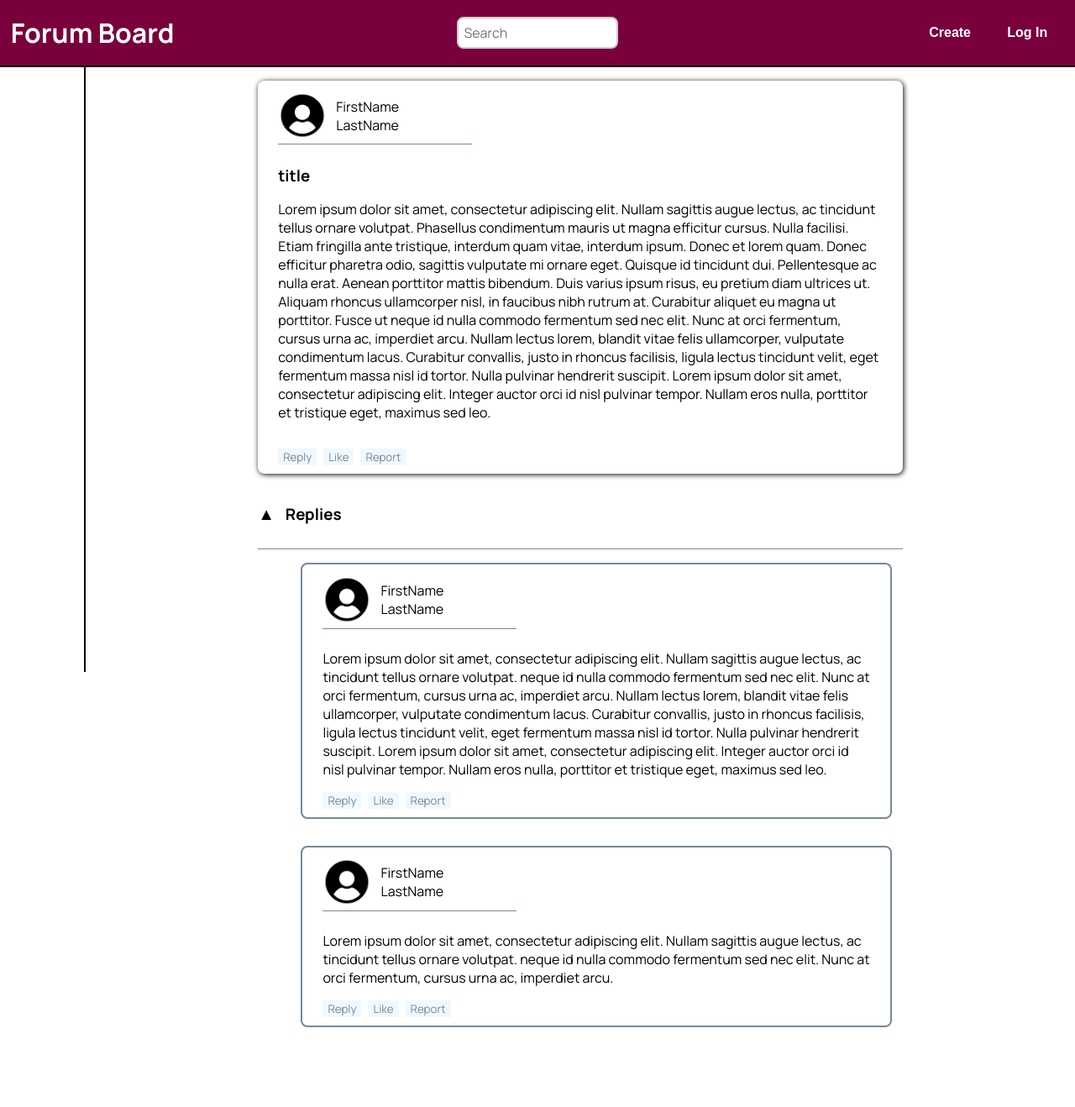
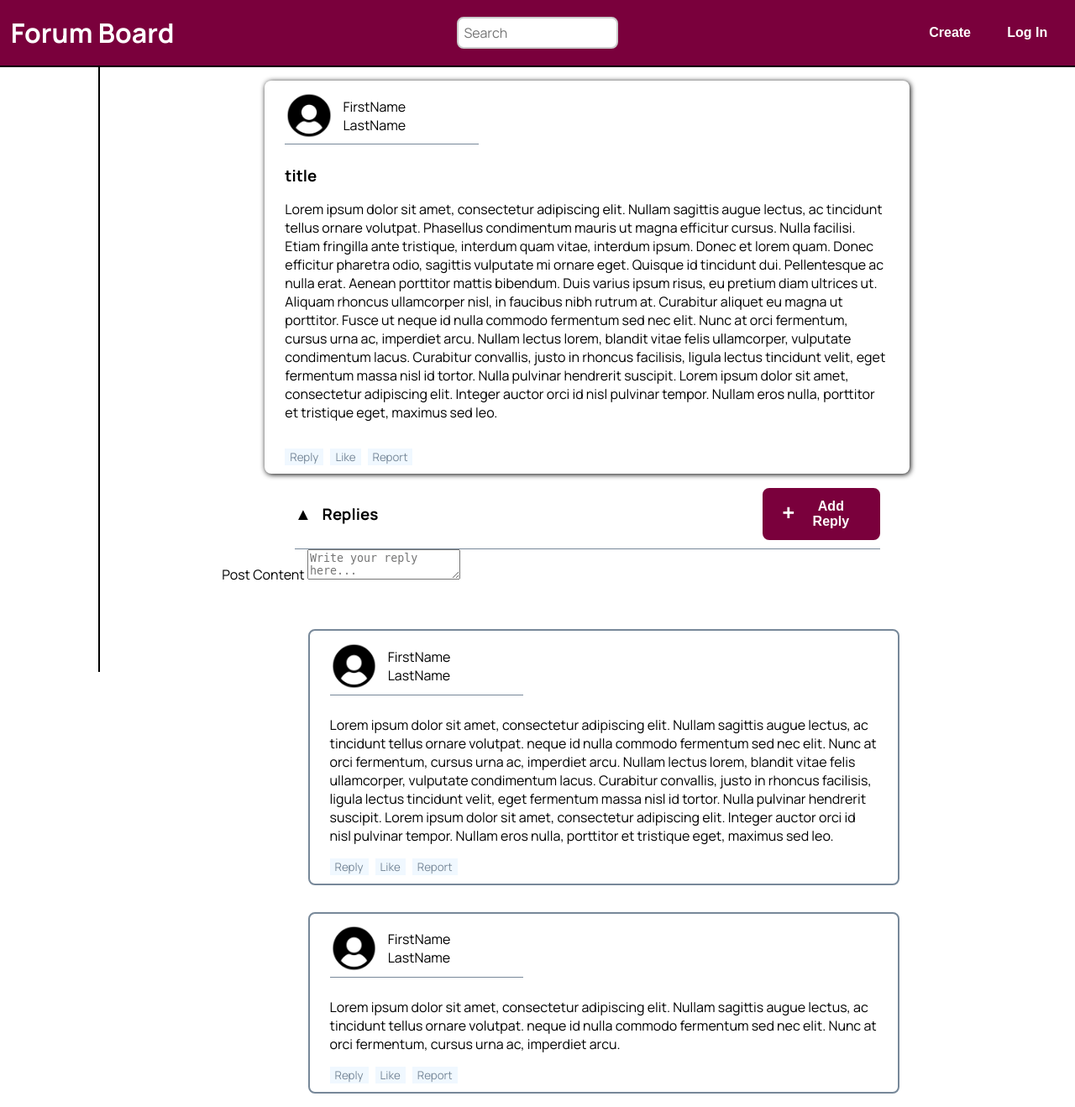
Before and after one commit to LucaMawyin/forum, a PHP site: page /post.html in a window 1280 px wide. Shown: the whole page at 84% size. Before the commit the page ends 1223 px from the top, so only its background shows below. Run offline with PHP 8.4, Linux system fonts and the light colour scheme.

Commit message:
Start add reply front end

```diff
--- a/css/post.css
+++ b/css/post.css
@@ -1,5 +1,7 @@
 @import url("home.css");
-
+body {
+    overflow-y: scroll;
+}
 #post {
     display: flex;
     flex-direction: column;
@@ -9,6 +11,36 @@
     border-radius: 8px;
     box-shadow: 1px 1px 6px  black;
     background-color: white;
+
+}
+#addreply {
+    display: flex;
+    align-items: center;
+    background-color: #7A003C;
+    border: none;
+    padding: 10px 20px;
+    font-size: 16px;
+    font-weight: bold;
+    border-radius: 8px;
+    cursor: pointer;
+    transition: 0.3s ease;
+    margin-left: auto;
+    width: 20%;
+    color: white;
+    border: 3px solid #7A003C;
+    text-align: center;
+
+}
+#addreply::before{
+    content: "+";
+    padding-right: 8px;
+    padding-bottom: 2px;
+    font-size: 25px;
+
+}
+#addreply:hover {
+    color: #7A003C;
+    background-color: transparent;
 
 }
 #post-content {
@@ -67,22 +99,19 @@
 #replies {
     display: flex;
     flex-direction: column;
-    height: 5000px;
 }
 #reply-tab {
     display: flex;
     align-items: center;
-    margin-left: 16vw;
-    width: 60vw;
-    margin-right: 16vw;
+    margin-left: 16%;
+    width: 60%;
+    margin-right: 16%;
     padding-bottom: 10px;
     border-bottom: 1.5px solid lightslategray;;
 
 }
-#reply-tab input {
-    margin-right: 5%;
-    width: 15%;
-}
+
+
 .reply {
 
     width: 55vw;
--- a/js/post.js
+++ b/js/post.js
@@ -3,7 +3,6 @@ window.addEventListener("load", () => {
     $("#reply-tab").on("click", function (){
         $("#replies").toggle();
         if ($("#replies").is(":visible")){
-            console.log($("#replies").html);
             $("#reply-tab span").html("&#x25B2;");
 
         }
@@ -13,5 +12,13 @@ window.addEventListener("load", () => {
 
     });
 
+    $("#addreply").on("click", (e) => {
+        e.stopPropagation();
+        $("#replies").show();
+        $("#reply-tab span").html("&#x25B2;");
+
+
+    });
+
 
 });
--- a/post.html
+++ b/post.html
@@ -58,9 +58,22 @@
             <div id="reply-tab">
                 <span style="font-size: 1.25em; margin-right: 1vw;">&#x25B2;</span>
                 <h3>Replies</h3>
+                <button id="addreply">Add Reply</button>
             </div>
+
             <div id="replies">
+                <form id="replyeditor">
 
+                    <div>
+                        <label for="content">Post Content</label>
+                        <textarea id="content" name="content" placeholder="Write your reply here..." required></textarea>
+                    </div>
+
+                    <div class="form-buttons">
+                        <button type="button" class="btn btn-cancel">Cancel</button>
+                        <button type="submit" class="btn btn-submit">Post</button>
+                    </div>
+                </form>
                 <div class="reply">
                     <div class="user-info">
                         <img src="images/user.png" alt="">
```
